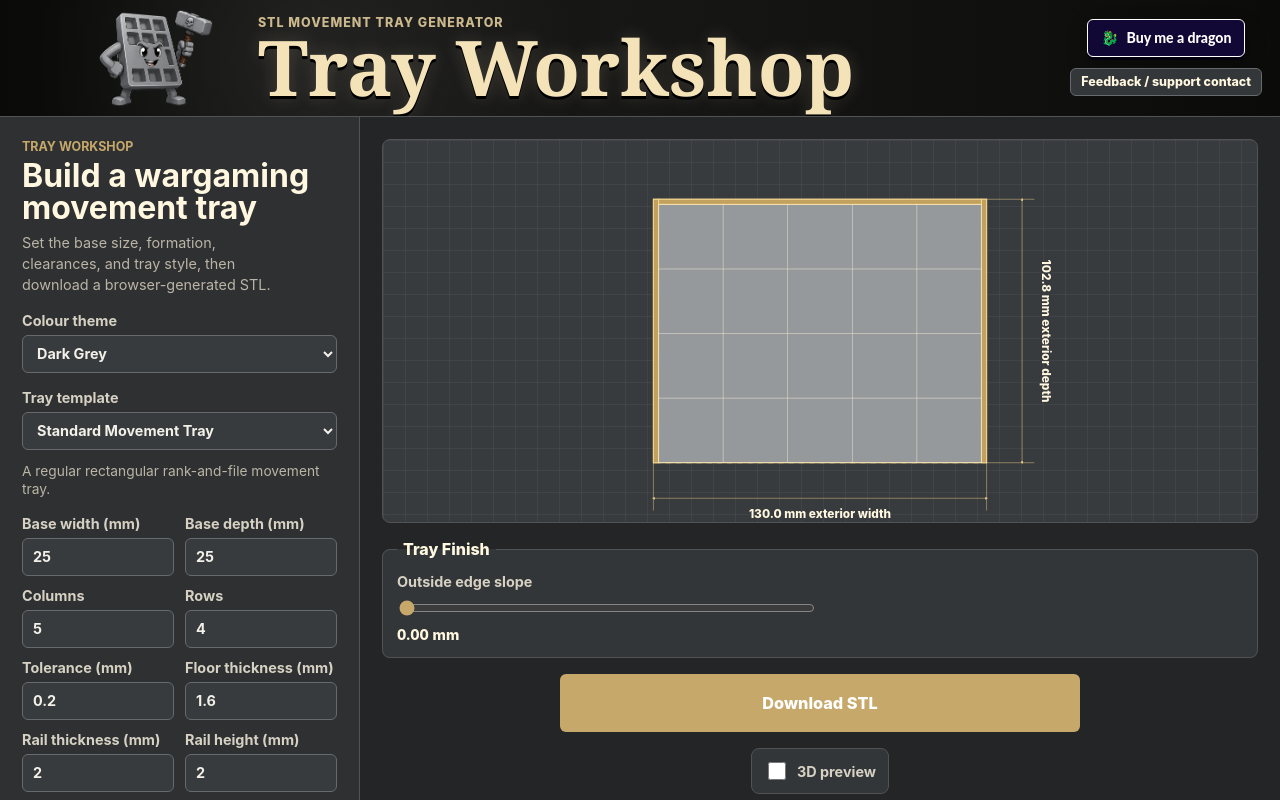
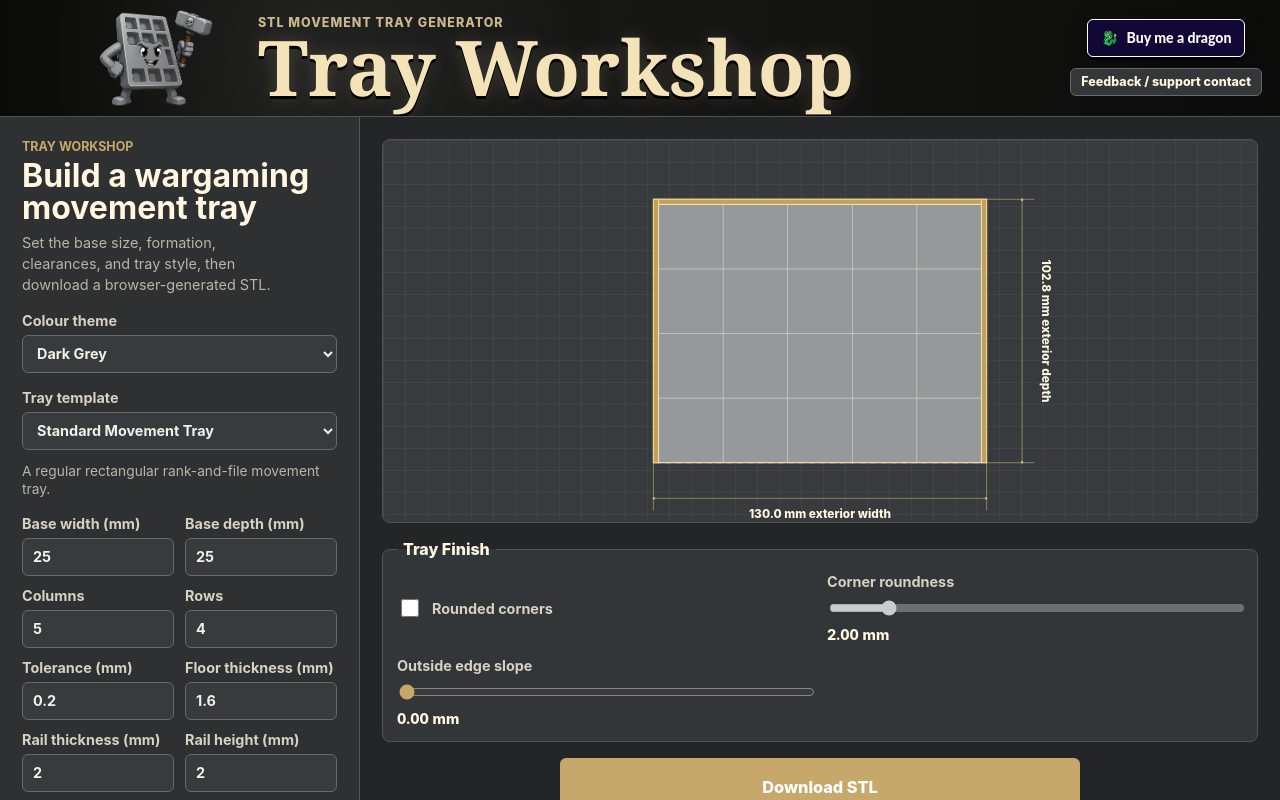
Before and after one commit to greyplasticmodelling/tray-workshop, a React (Vite) app: page / in a window 1280 px wide. Shown: the top 800 px of the page. Built offline with nearby package versions, Linux system fonts and the light colour scheme.

Commit message:
Add rounded tray finish controls

```diff
--- a/src/App.tsx
+++ b/src/App.tsx
@@ -28,6 +28,8 @@ const standardDefaults: TraySettings = {
   adapterFloorCutoutEnabled: false,
   adapterFloorCutoutBufferMm: 2,
   trayEdgeSlopeMm: 0,
+  trayRoundedCornersEnabled: false,
+  trayCornerRadiusMm: 2,
   skirmishBaseShape: 'circle',
   skirmishBaseSizeMm: 25,
   skirmishSeed: 12025,
@@ -278,10 +280,17 @@ export default function App() {
     });
   };
 
-  const updateFinishSetting = (key: 'trayEdgeSlopeMm', value: string) => {
+  const updateFinishSetting = (key: 'trayEdgeSlopeMm' | 'trayCornerRadiusMm', value: string) => {
     updateSettings({
       ...settings,
       [key]: Number(value),
+    });
+  };
+
+  const updateFinishToggle = (key: 'trayRoundedCornersEnabled', checked: boolean) => {
+    updateSettings({
+      ...settings,
+      [key]: checked,
     });
   };
 
@@ -404,6 +413,33 @@ export default function App() {
           <fieldset className="tray-finish-panel">
             <legend>Tray Finish</legend>
             <label
+              className="finish-toggle"
+              title="Rounds eligible outside tray corners. On rail trays this applies where enabled rails meet; on solid trays it applies to the outside perimeter."
+            >
+              <input
+                type="checkbox"
+                checked={settings.trayRoundedCornersEnabled}
+                onChange={(event) => updateFinishToggle('trayRoundedCornersEnabled', event.target.checked)}
+              />
+              <span>Rounded corners</span>
+            </label>
+            <label
+              className="finish-slider"
+              title="Controls how far each eligible outer corner is rounded inward."
+            >
+              <span>Corner roundness</span>
+              <input
+                type="range"
+                min="0.5"
+                max="12"
+                step="0.25"
+                value={settings.trayCornerRadiusMm}
+                disabled={!settings.trayRoundedCornersEnabled}
+                onChange={(event) => updateFinishSetting('trayCornerRadiusMm', event.target.value)}
+              />
+              <output>{settings.trayCornerRadiusMm.toFixed(2)} mm</output>
+            </label>
+            <label
               className="finish-slider"
               title="Slopes only the outside perimeter edges outward. Internal slots and magnet holes are left untouched."
             >
--- a/src/components/TrayPreviewSvg.tsx
+++ b/src/components/TrayPreviewSvg.tsx
@@ -67,6 +67,7 @@ export function TrayPreviewSvg({ dimensions, settings }: Props) {
   const magnetCenters = getMagnetCutoutCenters(settings, dimensions);
   const skirmishPlacements = isSkirmish ? getSkirmishPlacements(settings, dimensions) : [];
   const finishExpansion = settings.trayEdgeSlopeMm;
+  const finishCornerRadius = settings.trayRoundedCornersEnabled ? settings.trayCornerRadiusMm : 0;
   const finishRects: Array<{ key: string; x: number; y: number; width: number; height: number }> = [];
   const finishLines: Array<{ key: string; x1: number; y1: number; x2: number; y2: number }> = [];
 
@@ -279,6 +280,8 @@ export function TrayPreviewSvg({ dimensions, settings }: Props) {
             y={rect.y - finishExpansion}
             width={rect.width + finishExpansion * 2}
             height={rect.height + finishExpansion * 2}
+            rx={finishCornerRadius}
+            ry={finishCornerRadius}
             className="finish-footprint"
           />
         ))}
--- a/src/geometry/generateTrayMesh.ts
+++ b/src/geometry/generateTrayMesh.ts
@@ -178,10 +178,114 @@ function getUnionPerimeterSegments(rects: Rect[]): PerimeterSegment[] {
   return segments.filter((segment) => segment.start.distanceTo(segment.end) > 0);
 }
 
+function createRoundedPerimeterSegments(segments: PerimeterSegment[], settings: TraySettings): PerimeterSegment[] {
+  const radius = settings.trayRoundedCornersEnabled ? Math.max(0, settings.trayCornerRadiusMm) : 0;
+
+  if (radius <= 0 || segments.length === 0) {
+    return segments;
+  }
+
+  const roundKey = (value: number) => value.toFixed(4);
+  const cornerKey = (point: THREE.Vector2) => `${roundKey(point.x)},${roundKey(point.y)}`;
+  const cornerGroups = new Map<string, PerimeterSegment[]>();
+  const roundedCornerKeys = new Set<string>();
+  const cornerRadii = new Map<string, number>();
+  const tangentPoints = new Map<string, THREE.Vector2>();
+  const getSegmentKey = (segment: PerimeterSegment, endpoint: 'start' | 'end') =>
+    `${cornerKey(segment.start)}|${cornerKey(segment.end)}|${endpoint}`;
+  const getAwayDirection = (segment: PerimeterSegment, corner: THREE.Vector2) =>
+    segment.start.distanceTo(corner) < segment.end.distanceTo(corner)
+      ? segment.end.clone().sub(segment.start).normalize()
+      : segment.start.clone().sub(segment.end).normalize();
+
+  segments.forEach((segment) => {
+    [segment.start, segment.end].forEach((point) => {
+      const key = cornerKey(point);
+      cornerGroups.set(key, [...(cornerGroups.get(key) ?? []), segment]);
+    });
+  });
+
+  cornerGroups.forEach((cornerSegments, key) => {
+    const normals = Array.from(
+      new Map(cornerSegments.map((segment) => [`${segment.normal.x},${segment.normal.y}`, segment.normal])).values(),
+    );
+
+    if (cornerSegments.length < 2 || normals.length !== 2 || Math.abs(normals[0].dot(normals[1])) > 0.001) {
+      return;
+    }
+
+    const [x, y] = key.split(',').map(Number);
+    const corner = new THREE.Vector2(x, y);
+    const availableRadius = Math.min(
+      radius,
+      ...cornerSegments.map((segment) => Math.max(0, segment.start.distanceTo(segment.end) / 2 - 0.001)),
+    );
+
+    if (availableRadius <= 0) {
+      return;
+    }
+
+    roundedCornerKeys.add(key);
+    cornerRadii.set(key, availableRadius);
+    cornerSegments.forEach((segment) => {
+      const endpoint = segment.start.distanceTo(corner) < 0.001 ? 'start' : 'end';
+      tangentPoints.set(getSegmentKey(segment, endpoint), corner.clone().addScaledVector(getAwayDirection(segment, corner), availableRadius));
+    });
+  });
+
+  const roundedSegments = segments
+    .map((segment) => {
+      const start = tangentPoints.get(getSegmentKey(segment, 'start')) ?? segment.start;
+      const end = tangentPoints.get(getSegmentKey(segment, 'end')) ?? segment.end;
+      return { ...segment, start, end };
+    })
+    .filter((segment) => segment.start.distanceTo(segment.end) > 0.001);
+
+  cornerGroups.forEach((cornerSegments, key) => {
+    if (!roundedCornerKeys.has(key)) {
+      return;
+    }
+
+    const [x, y] = key.split(',').map(Number);
+    const corner = new THREE.Vector2(x, y);
+    const cornerRadius = cornerRadii.get(key) ?? radius;
+    const normals = Array.from(
+      new Map(cornerSegments.map((segment) => [`${segment.normal.x},${segment.normal.y}`, segment.normal])).values(),
+    );
+    const center = corner.clone().addScaledVector(normals[0], -cornerRadius).addScaledVector(normals[1], -cornerRadius);
+    const tangentA =
+      tangentPoints.get(getSegmentKey(cornerSegments[0], cornerSegments[0].start.distanceTo(corner) < 0.001 ? 'start' : 'end')) ??
+      cornerSegments[0].start;
+    const tangentB =
+      tangentPoints.get(getSegmentKey(cornerSegments[1], cornerSegments[1].start.distanceTo(corner) < 0.001 ? 'start' : 'end')) ??
+      cornerSegments[1].start;
+    const angleA = Math.atan2(tangentA.y - center.y, tangentA.x - center.x);
+    const angleB = Math.atan2(tangentB.y - center.y, tangentB.x - center.x);
+    let delta = angleB - angleA;
+
+    while (delta > Math.PI) delta -= Math.PI * 2;
+    while (delta < -Math.PI) delta += Math.PI * 2;
+
+    const arcSteps = 8;
+    let previous = tangentA;
+
+    for (let index = 1; index <= arcSteps; index += 1) {
+      const angle = angleA + (delta * index) / arcSteps;
+      const next = new THREE.Vector2(center.x + Math.cos(angle) * cornerRadius, center.y + Math.sin(angle) * cornerRadius);
+      const midpointNormal = previous.clone().add(next).multiplyScalar(0.5).sub(center).normalize();
+      roundedSegments.push({ start: previous, end: next, normal: midpointNormal });
+      previous = next;
+    }
+  });
+
+  return roundedSegments;
+}
+
 function createTrayFinishShellFromSegments(name: string, segments: PerimeterSegment[], height: number, settings: TraySettings) {
   const slope = Math.max(0, settings.trayEdgeSlopeMm);
-
-  if (slope <= 0 || segments.length === 0) {
+  const finishSegments = createRoundedPerimeterSegments(segments, settings);
+
+  if (slope <= 0 || finishSegments.length === 0) {
     return null;
   }
 
@@ -204,14 +308,14 @@ function createTrayFinishShellFromSegments(name: string, segments: PerimeterSegm
   const uniqueNormalCount = (point: THREE.Vector2) =>
     new Set((cornerGroups.get(cornerKey(point)) ?? []).map((segment) => `${segment.normal.x},${segment.normal.y}`)).size;
 
-  segments.forEach((segment) => {
+  finishSegments.forEach((segment) => {
     [segment.start, segment.end].forEach((point) => {
       const key = cornerKey(point);
       cornerGroups.set(key, [...(cornerGroups.get(key) ?? []), segment]);
     });
   });
 
-  segments.forEach((segment) => {
+  finishSegments.forEach((segment) => {
     const topStartPoint = segment.start;
     const topEndPoint = segment.end;
     const bottomStartPoint = segment.start;
--- a/src/geometry/trayMath.ts
+++ b/src/geometry/trayMath.ts
@@ -16,6 +16,7 @@ const bounds: Partial<Record<keyof TraySettings, { min: number; max: number; lab
   adapterBaseHeightMm: { min: 0.5, max: 12, label: 'Adapter base height', unit: 'mm' },
   adapterFloorCutoutBufferMm: { min: 0, max: 20, label: 'Magnetic sheet border width', unit: 'mm' },
   trayEdgeSlopeMm: { min: 0, max: 6, label: 'Tray edge slope', unit: 'mm' },
+  trayCornerRadiusMm: { min: 0.5, max: 12, label: 'Corner roundness', unit: 'mm' },
   skirmishBaseSizeMm: { min: 10, max: 60, label: 'Skirmish base size', unit: 'mm' },
   skirmishSeed: { min: 1, max: 999999, label: 'Skirmish seed' },
   skirmishMaxRotationDeg: { min: 0, max: 10, label: 'Skirmish max rotation', unit: 'degrees' },
@@ -308,6 +309,10 @@ export function validateTraySettings(settings: TraySettings): ValidationResult {
       return;
     }
 
+    if (key === 'trayCornerRadiusMm' && !settings.trayRoundedCornersEnabled) {
+      return;
+    }
+
     const value = settings[key as keyof TraySettings];
     if (typeof value !== 'number') {
       return;
--- a/src/styles.css
+++ b/src/styles.css
@@ -615,6 +615,21 @@ h1 {
   font-weight: 850;
 }
 
+.finish-toggle {
+  display: flex;
+  align-items: center;
+  gap: 10px;
+  color: var(--label);
+  font-size: 0.9rem;
+  font-weight: 750;
+}
+
+.finish-toggle input {
+  width: 18px;
+  height: 18px;
+  accent-color: var(--accent);
+}
+
 .preview-toggle {
   justify-self: center;
   display: flex;
--- a/src/types.ts
+++ b/src/types.ts
@@ -17,6 +17,8 @@ export type TraySettings = {
   adapterFloorCutoutEnabled: boolean;
   adapterFloorCutoutBufferMm: number;
   trayEdgeSlopeMm: number;
+  trayRoundedCornersEnabled: boolean;
+  trayCornerRadiusMm: number;
   skirmishBaseShape: 'square' | 'circle';
   skirmishBaseSizeMm: number;
   skirmishSeed: number;
```
